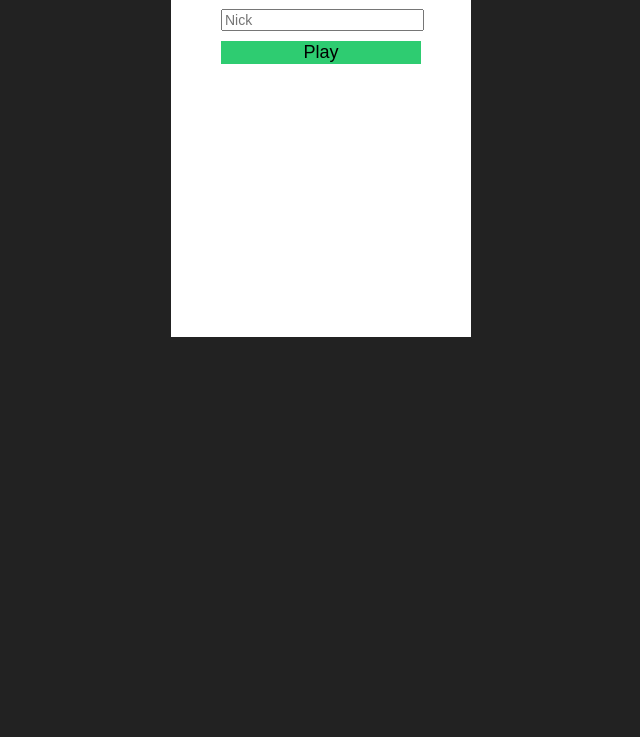
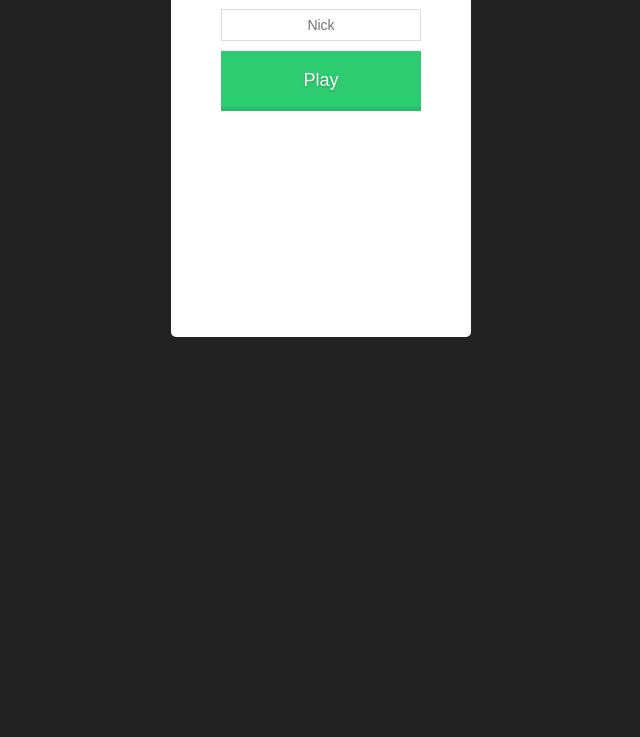
Before and after one commit to avenusengineer/agar.io, a website: page client/index.html in a window 1280 px wide. Shown: the part 163-900 px from the top of the page, without its empty margins (319-959 px from the left). Drawn offline with nearby package versions, Linux system fonts and the light colour scheme.

Commit message:
Update menu css
Added some rounded borders and nice webkit effects.

```diff
--- a/client/css/main.css
+++ b/client/css/main.css
@@ -75,8 +75,8 @@ canvas {
     margin-top:100px;
     width: 300px;
     height: 400px;
+    border-radius: 5px;
     background-color: white;
-
 }
 
 #startMenu p {
@@ -87,17 +87,42 @@ canvas {
 
 #playerNameInput {
     margin-left: 50px;
-    width: 195px;
+    width: 184px;
+    text-align: center;
+    padding: 7px;
+    border: solid 1px #dcdcdc;
+    transition: box-shadow 0.3s, border 0.3s;
+}
+
+#playerNameInput:focus, #playerNameInput.focus {
+  border: solid 1px #707070;
+  box-shadow: 0 0 5px 1px #969696;
 }
 
 #startButton {
-    text-align: center;
-    margin: auto;
-    width:200px;
-    font-size:large;
-    margin-top:10px;
-    margin-left: 50px;
-    color: #000;
-    background: #2ecc71;
-    border: none;
+  position: relative;
+  margin: auto;
+  margin-left: 50px;
+  margin-top: 10px;
+  width: 200px;
+  height: 60px;
+  padding: 0;
+  font-size: large;
+  color: white;
+  text-align: center;
+  text-shadow: 0 1px 2px rgba(0, 0, 0, 0.25);
+  background: #2ecc71;
+  border: 0;
+  border-bottom: 2px solid #28be68;
+  cursor: pointer;
+  -webkit-box-shadow: inset 0 -2px #28be68;
+  box-shadow: inset 0 -2px #28be68;
 }
+
+#startButton:active, #startButton:hover {
+  top: 1px;
+  background: #55D88B;
+  outline: none;
+  -webkit-box-shadow: none;
+  box-shadow: none;
+}
```
